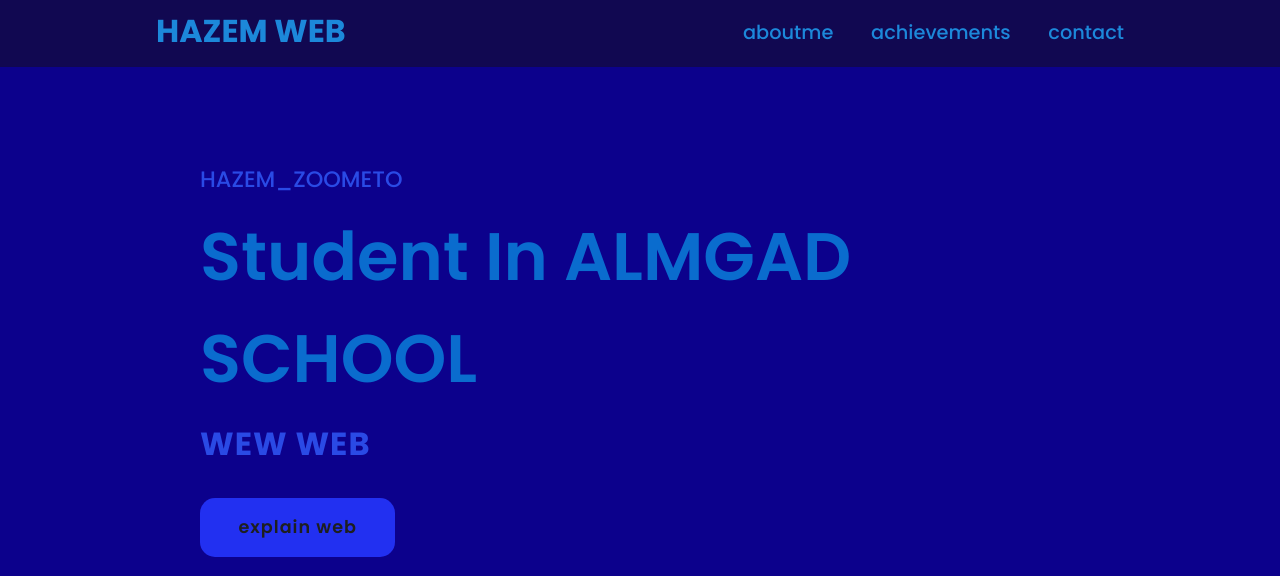
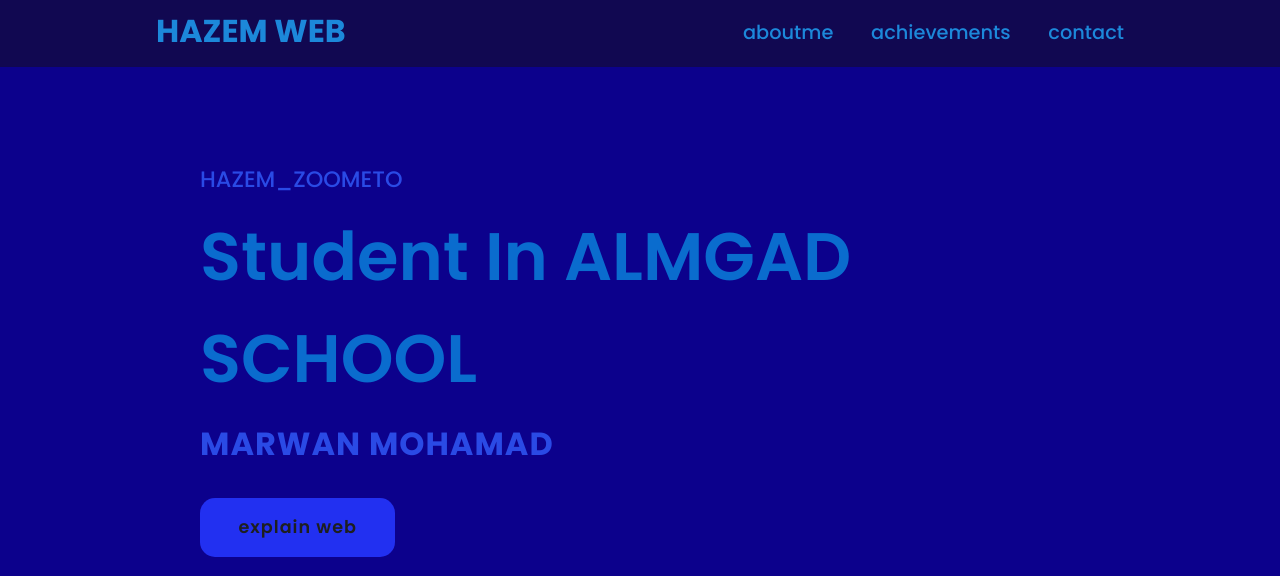
Before and after one commit to zoometo/HAZEM10, a plain HTML site: page index.html in a window 1280 px wide. Shown: the top 576 px of the page. Drawn offline with Linux system fonts and the light colour scheme.

Commit message:
Update index.html

```diff
--- a/index.html
+++ b/index.html
@@ -21,7 +21,7 @@
    <section class="main" id="HAZEM WEB">
     <div>
         <h2>HAZEM_ZOOMETO<br><span>Student In ALMGAD SCHOOL</span></h2>
-        <h3>WEW WEB</h3>
+        <h3>MARWAN MOHAMAD</h3>
         <a href="#explain web" class="main-btn">explain web</a>
         <div class="icons">
             <a href="https://www.youtube.com/@zoometo_1000"><i class="fa-brands fa-youtube"></i></a>
```
